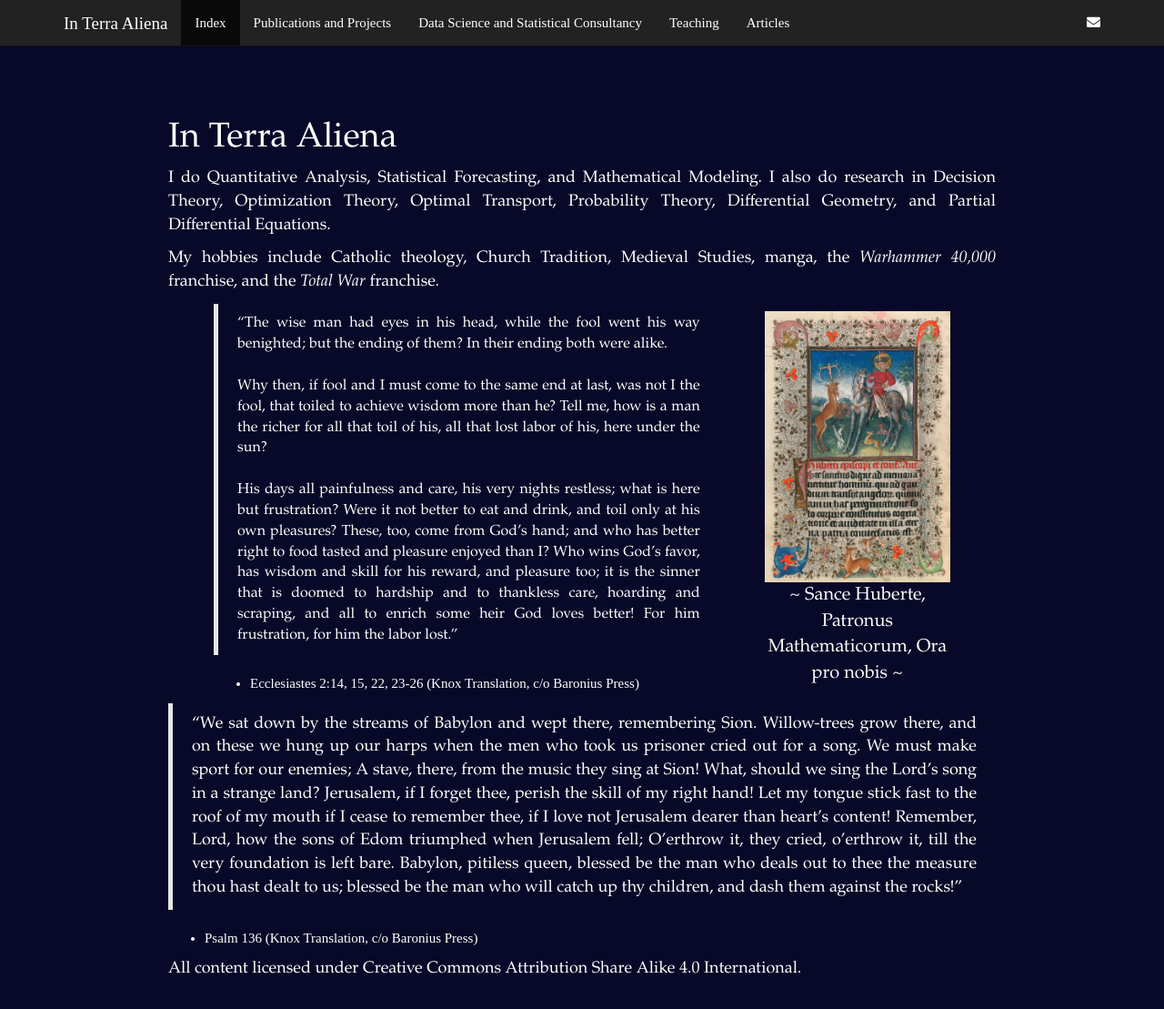
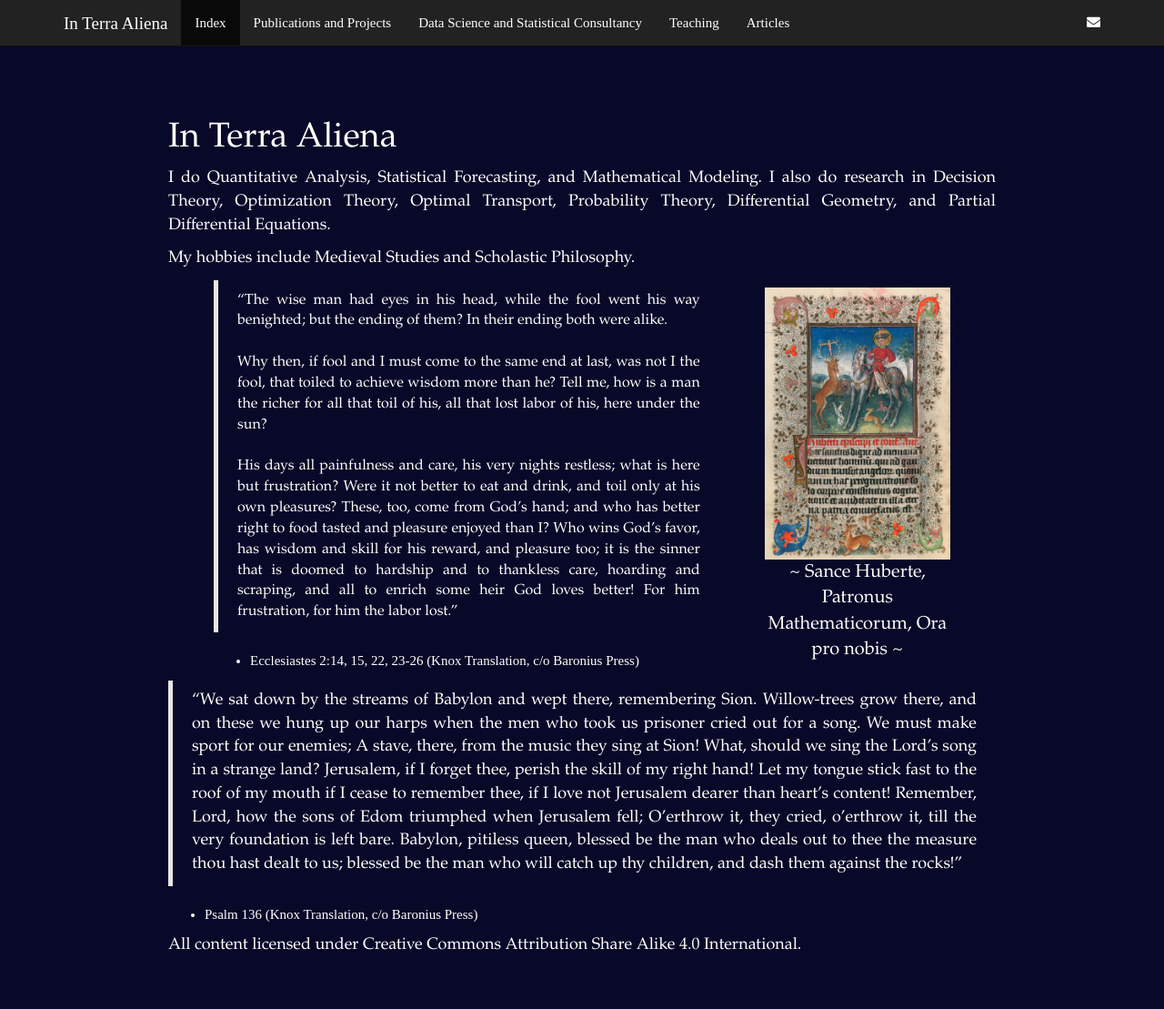
Before and after one commit to ManifoldPreacher/in-terra-aliena.github.io, a Jekyll site: the page index.html, which Jekyll copies as it is, in a window 1280 px wide and 1189 px high. Shown: the top 1109 px of the window at 91% size. Built offline with Jekyll 4.4.1, drawn with Linux system fonts in a browser that asks for light colours.

Commit message:
Update index.html

```diff
--- a/index.html
+++ b/index.html
@@ -404,7 +404,7 @@ $(document).ready(function () {
 
 
 <p>I do Quantitative Analysis, Statistical Forecasting, and Mathematical Modeling. I also do research in Decision Theory, Optimization Theory, Optimal Transport, Probability Theory, Differential Geometry, and Partial Differential Equations.</p>
-<p>My hobbies include Catholic theology, Church Tradition, Medieval Studies, manga, the <em>Warhammer 40,000</em> franchise, and the <em>Total War</em> franchise.</p>
+<p>My hobbies include Medieval Studies and Scholastic Philosophy.</p>
 <table style="width:100%">
 <td>
 <blockquote>
```
